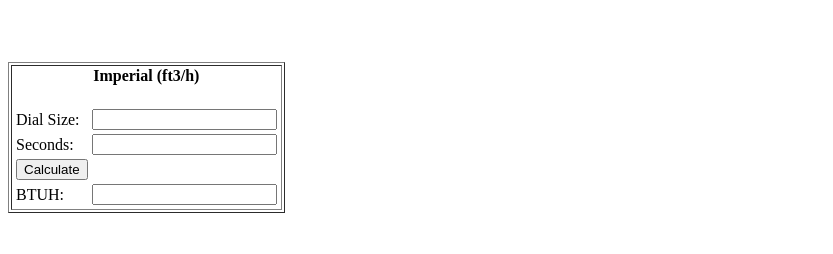
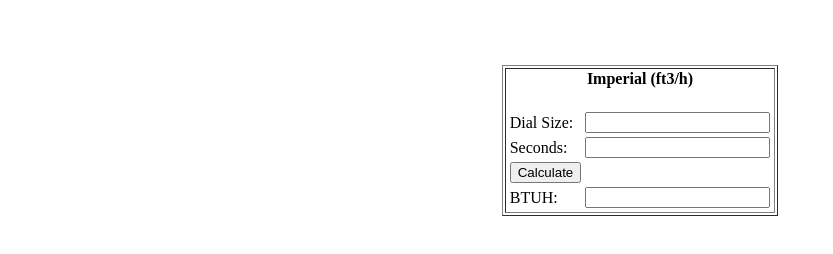
Before and after one commit to ngasfiles/gasfiles, a plain HTML site: page clock_imperial.html in a window 1280 px wide. Shown: the whole page, without its empty margins (0-833 px from the left). Drawn offline with Linux system fonts and the light colour scheme.

Commit message:
Add files via upload

```diff
--- a/clock_imperial.html
+++ b/clock_imperial.html
@@ -3,7 +3,9 @@
 
 
 <br><br><br>
-<table border="1">
+<table border="0" width="100%">
+<tr><td>
+<table border="1" align="center">
 <tr><td>
 <h4 align="center">Imperial (ft3/h)</h4>
 <table border="0">
@@ -18,7 +20,7 @@ Dial Size: <td><input id="calc-level" type="text"></td>
 </tr></td>
 <tr><td>BTUH: <td><input id="calc-answer" type="text"></td>
 </tr></td>
-</table></table>
+</table></table></table>
 
 
 <script type="text/javascript">
```
Also changed, not shown: clock_metric.html (+4 -2 lines).
